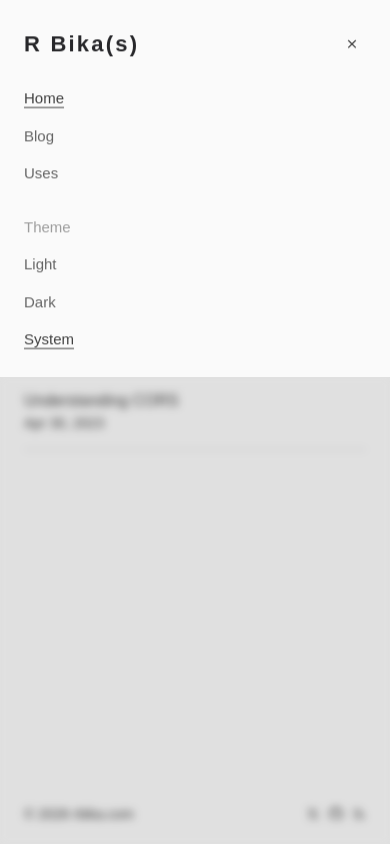
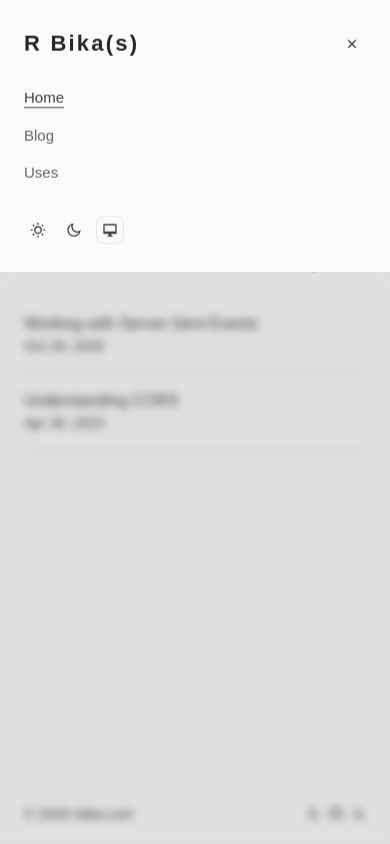
Before and after one commit to rbika/rbika.com, an Astro site: page / in a window 390 px wide. Both pictures are taken after a click on the button "Open menu". Built offline with nearby package versions, Linux system fonts and the light colour scheme; Astro itself is replaced by a stand-in of ours.

Commit message:
feat: show theme preference as icon controls

```diff
--- a/src/components/MobileNav.tsx
+++ b/src/components/MobileNav.tsx
@@ -1,6 +1,5 @@
 import { useState } from 'react';
 import { RiCloseLine, RiMenuLine } from '@remixicon/react';
-import { cn } from 'cn';
 
 import { Button } from '@/components/ui/button';
 import {
@@ -13,7 +12,7 @@ import {
 } from '@/components/ui/drawer';
 import { useTheme } from '@/hooks/useTheme';
 import { NAV_ITEMS, isCurrentPath, navItemClass } from '@/lib/nav';
-import { THEME_OPTIONS } from '@/lib/theme';
+import { THEME_OPTIONS } from '@/lib/theme-options';
 
 const wordmarkClass =
   'text-[22px] font-bold tracking-widest text-zinc-800 dark:text-white';
@@ -68,22 +67,26 @@ export function MobileNav({ pathname }: MobileNavProps) {
                 );
               })}
             </nav>
-            <div className="mt-8 flex flex-col gap-4 pb-7 text-[15px]">
-              <p className="opacity-50">Theme</p>
-              {THEME_OPTIONS.map(({ value, label }) => {
+            <div
+              className="mt-8 flex gap-2 pb-7"
+              role="radiogroup"
+              aria-label="Theme"
+            >
+              {THEME_OPTIONS.map(({ value, label, icon: Icon }) => {
                 const current = theme === value;
                 return (
-                  <button
+                  <Button
                     key={value}
                     type="button"
-                    className={cn(
-                      'bg-transparent p-0 text-left text-[15px]',
-                      navItemClass(current),
-                    )}
+                    size="icon-sm"
+                    variant={current ? 'outline' : 'ghost'}
+                    role="radio"
+                    aria-checked={current}
                     onClick={() => setTheme(value)}
                   >
-                    {label}
-                  </button>
+                    <Icon />
+                    <span className="sr-only">{label}</span>
+                  </Button>
                 );
               })}
             </div>
--- a/src/components/ModeToggle.tsx
+++ b/src/components/ModeToggle.tsx
@@ -1,5 +1,3 @@
-import { RiMoonLine, RiSunLine } from '@remixicon/react';
-
 import { Button } from '@/components/ui/button';
 import {
   DropdownMenu,
@@ -8,27 +6,24 @@ import {
   DropdownMenuTrigger,
 } from '@/components/ui/dropdown-menu';
 import { useTheme } from '@/hooks/useTheme';
+import { THEME_OPTIONS, themeOption } from '@/lib/theme-options';
 
 export function ModeToggle() {
-  const { setTheme } = useTheme();
+  const { theme, setTheme } = useTheme();
+  const CurrentIcon = themeOption(theme).icon;
 
   return (
     <DropdownMenu>
       <DropdownMenuTrigger render={<Button variant="outline" size="icon-sm" />}>
-        <RiSunLine className="size-[1rem] scale-100 rotate-0 transition-all dark:scale-0 dark:-rotate-90" />
-        <RiMoonLine className="absolute size-[1rem] scale-0 rotate-90 transition-all dark:scale-100 dark:rotate-0" />
+        <CurrentIcon />
         <span className="sr-only">Toggle theme</span>
       </DropdownMenuTrigger>
       <DropdownMenuContent align="end">
-        <DropdownMenuItem onClick={() => setTheme('theme-light')}>
-          Light
-        </DropdownMenuItem>
-        <DropdownMenuItem onClick={() => setTheme('dark')}>
-          Dark
-        </DropdownMenuItem>
-        <DropdownMenuItem onClick={() => setTheme('system')}>
-          System
-        </DropdownMenuItem>
+        {THEME_OPTIONS.map(({ value, label, icon: Icon }) => (
+          <DropdownMenuItem key={value} onClick={() => setTheme(value)}>
+            {label}
+          </DropdownMenuItem>
+        ))}
       </DropdownMenuContent>
     </DropdownMenu>
   );
--- /dev/null
+++ b/src/lib/theme-options.ts
@@ -0,0 +1,13 @@
+import { RiMacLine, RiMoonLine, RiSunLine } from '@remixicon/react';
+
+import type { Theme } from '@/lib/theme';
+
+export const THEME_OPTIONS = [
+  { value: 'theme-light' satisfies Theme, label: 'Light', icon: RiSunLine },
+  { value: 'dark' satisfies Theme, label: 'Dark', icon: RiMoonLine },
+  { value: 'system' satisfies Theme, label: 'System', icon: RiMacLine },
+] as const;
+
+export function themeOption(theme: Theme) {
+  return THEME_OPTIONS.find((option) => option.value === theme)!;
+}
--- a/src/lib/theme.ts
+++ b/src/lib/theme.ts
@@ -1,10 +1,4 @@
 export type Theme = 'theme-light' | 'dark' | 'system';
-
-export const THEME_OPTIONS = [
-  { value: 'theme-light', label: 'Light' },
-  { value: 'dark', label: 'Dark' },
-  { value: 'system', label: 'System' },
-] as const;
 
 export function storedToState(stored: string | null): Theme {
   if (stored === 'dark') return 'dark';
```
